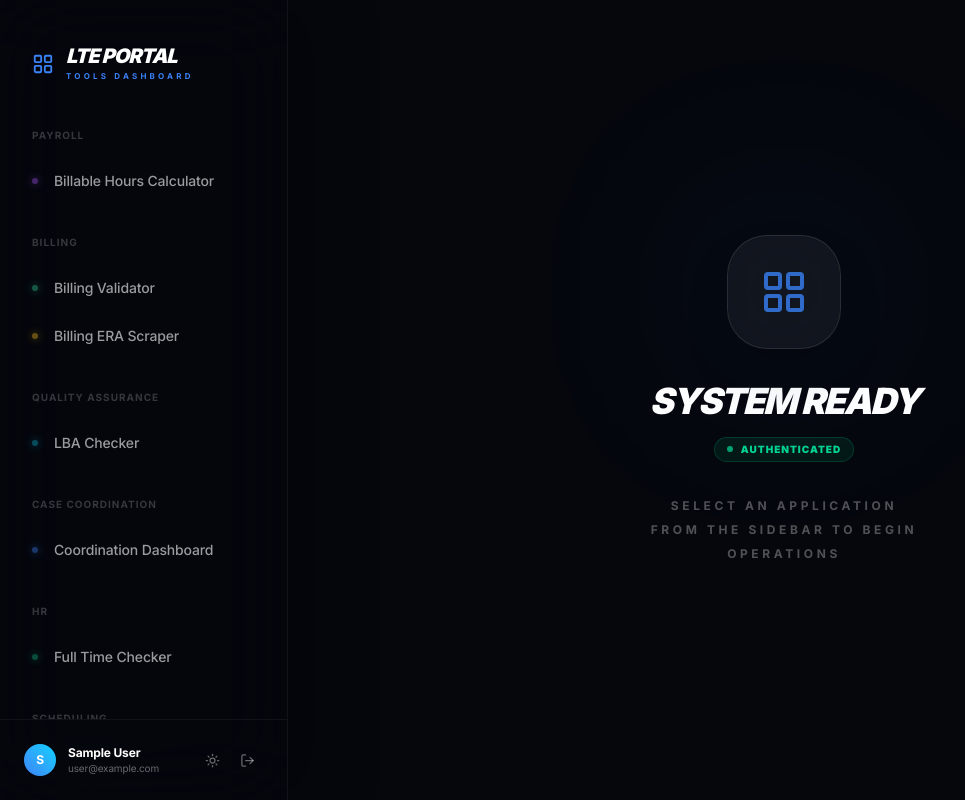
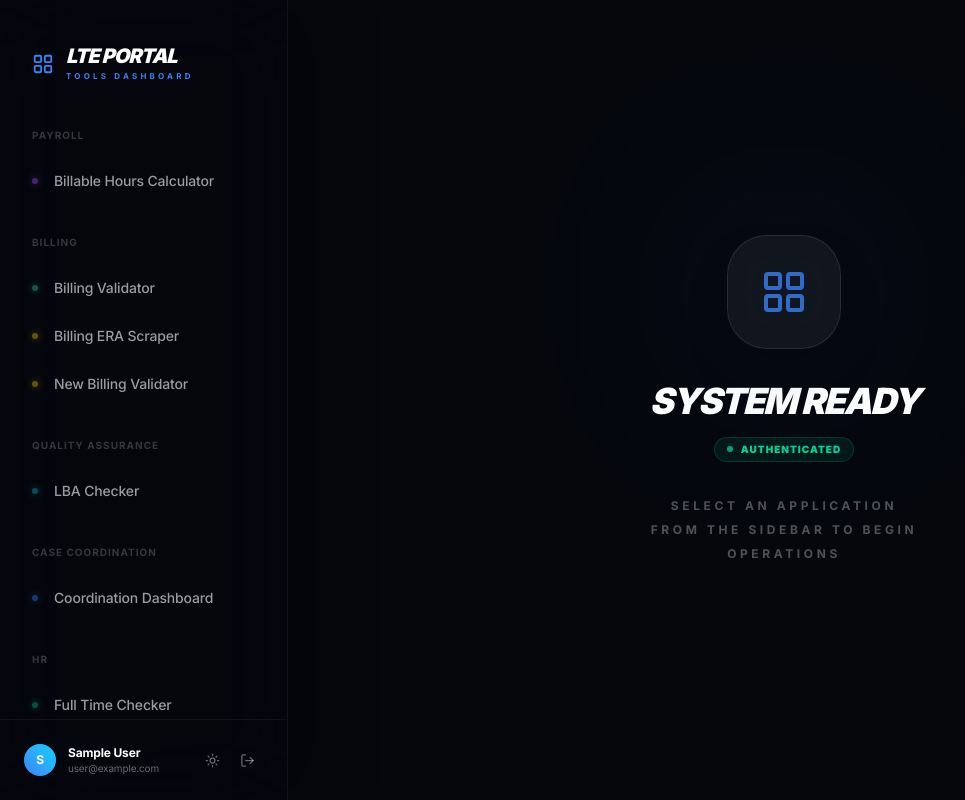
Before and after one commit to LTE-Care-Plus-Inc/lte-portal, a Next.js app: page / in a window 1280 px wide. Shown: the whole page, without its empty margins (0-965 px from the left). Built offline with nearby package versions, Linux system fonts and the light colour scheme; no server answers; sample sign-in values are in the browser's storage.

Commit message:
added new billing validator

```diff
--- /dev/null
+++ b/app/(billing)/new-billing-validator/page.js
@@ -0,0 +1,10 @@
+import StreamlitApp from '@/components/streamlit-wrapper';
+
+export default function BillingValidatorPage() {
+  return (
+    <StreamlitApp
+      title="New Session Validator"
+      url="https://new-billing-checker.ltecareplus.org/"
+    />
+  );
+}
--- a/app/layout.js
+++ b/app/layout.js
@@ -117,6 +117,7 @@ function ProtectedLayout({ children }) {
             <SidebarSection label="Billing">
               <SidebarLink href="/billing-validator" label="Billing Validator" color="bg-[#34d399]" />
               <SidebarLink href="/billing-scraper" label="Billing ERA Scraper" color="bg-[#fbbf24]" />
+              <SidebarLink href="/new-billing-validator" label="New Billing Validator" color="bg-[#fbbf24]" />
             </SidebarSection>
 
             <SidebarSection label="Quality Assurance">
```
